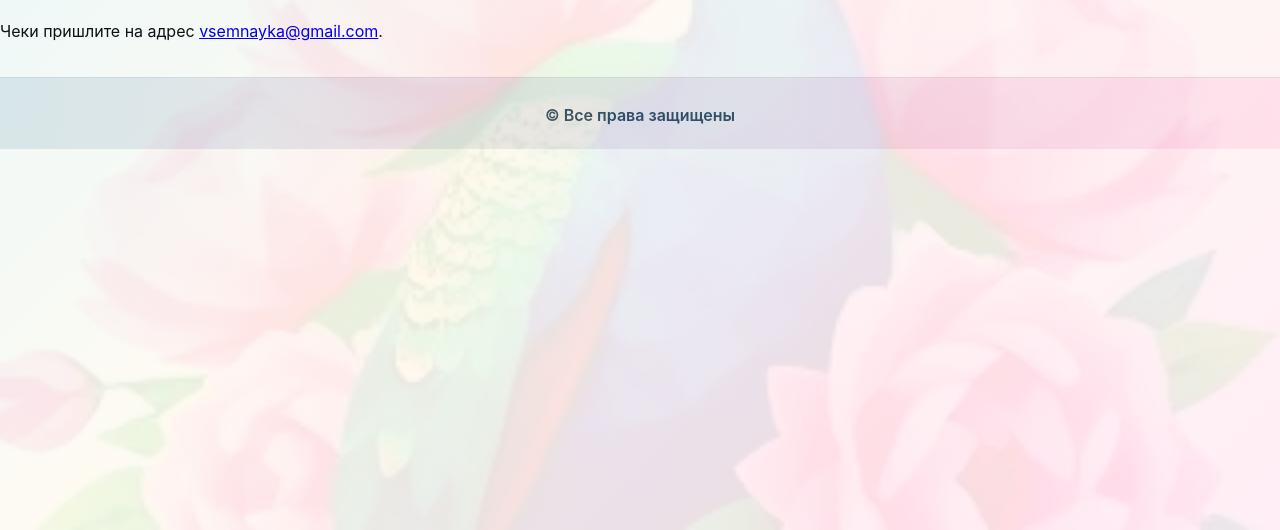
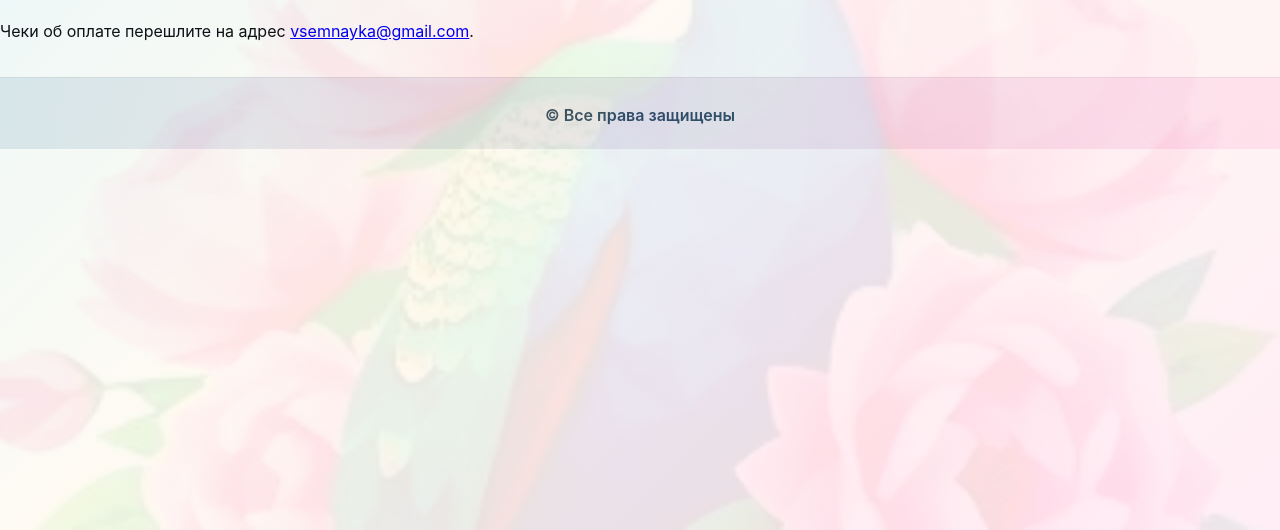
Before and after one commit to nadezhda8871s/olympiad-site, a Django app: template events/templates/events/test_done.html in a window 1280 px wide. Shown: the part 270-800 px from the top of the page. Run offline with Django 4.2, Linux system fonts and the light colour scheme; the template is opened without the code that fills it, so the values that code supplies are empty; parts of the project's set-up code (start-up, migrations or seed data) failed here and were passed over.

Commit message:
Update test_done.html

```diff
--- a/events/templates/events/test_done.html
+++ b/events/templates/events/test_done.html
@@ -5,7 +5,7 @@
   <h1>Тест завершён</h1>
   <p>Ваш результат: {{ score }}</p>
   <div class="notice">
-    Чеки пришлите на адрес <a href="mailto:vsemnayka@gmail.com">vsemnayka@gmail.com</a>.
+    Чеки об оплате перешлите на адрес <a href="mailto:vsemnayka@gmail.com">vsemnayka@gmail.com</a>.
   </div>
 </section>
 {% endblock %}
```
